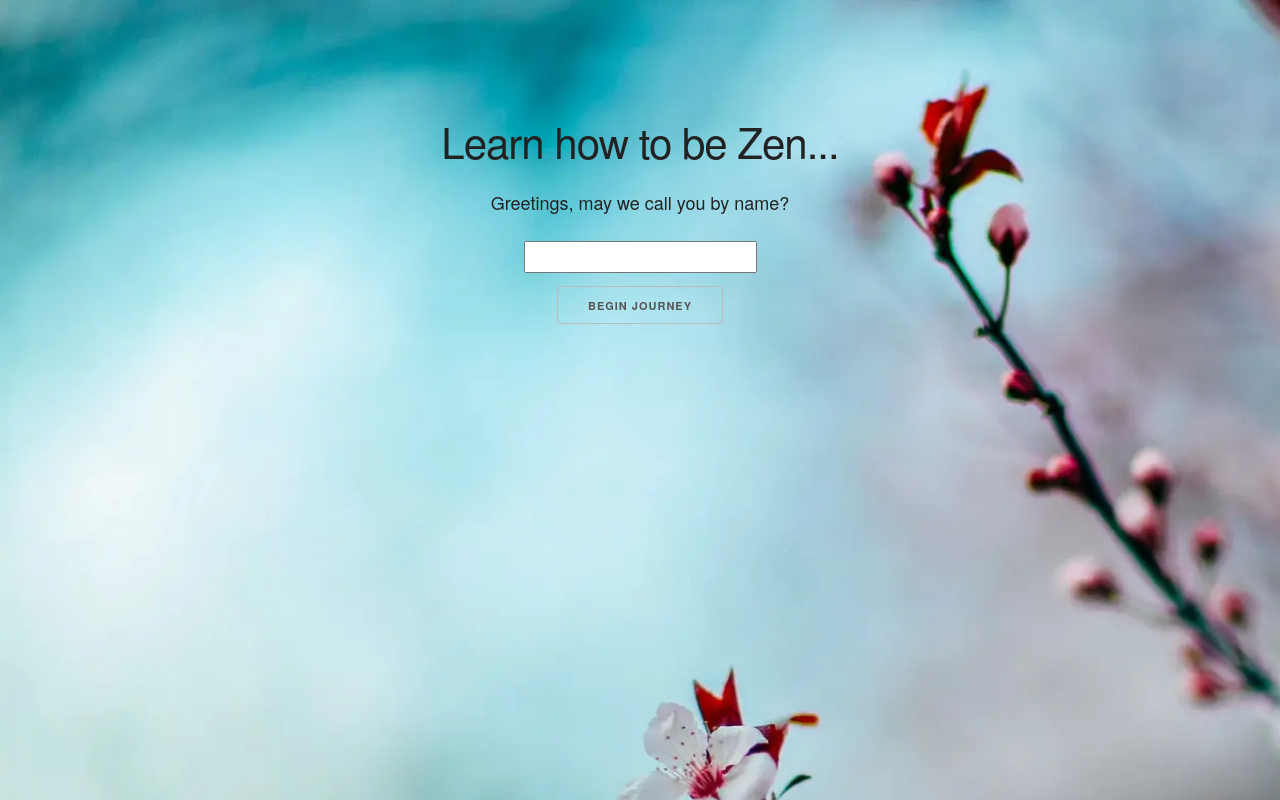
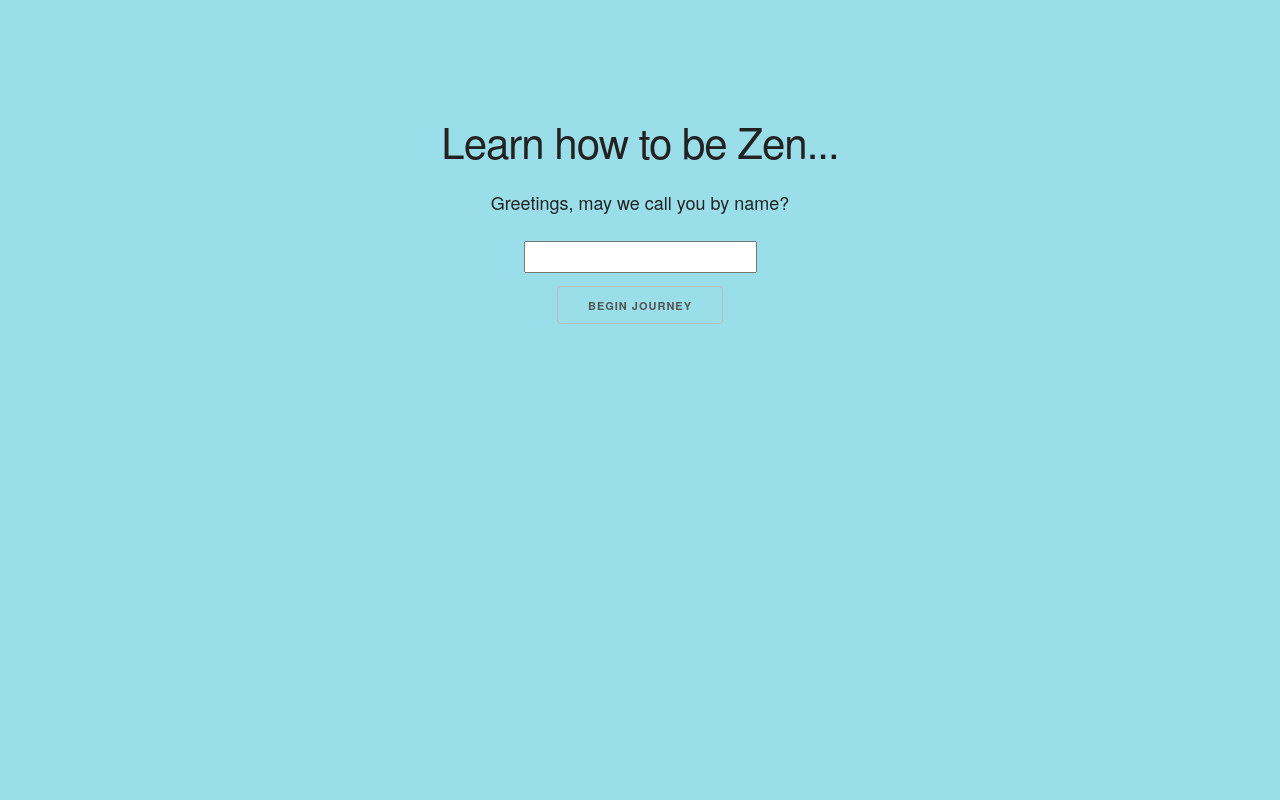
Before and after one commit to djmisha/learnzen.org, a React (Create React App) app: page / in a window 1280 px wide. Built offline with nearby package versions, Linux system fonts and the light colour scheme; a web font is replaced by a local one; what unsplash-js would draw is missing.

Commit message:
daily commit

```diff
--- a/src/FileteredPoemsTable.js
+++ b/src/FileteredPoemsTable.js
@@ -5,6 +5,7 @@ import Hello from "./hello.js";
 import NavigationBar from "./navigation-bar";
 import PoemsTable from "./PoemsTable";
 import WelcomeScene from "./welcome";
+// import PlusZens from "./countZens";
 
 class FileteredPoemsTable extends React.Component {
     constructor(props) {
@@ -60,6 +61,8 @@ class FileteredPoemsTable extends React.Component {
         // let updatedPoemCount = 1 + 1;
         // updatedPoemCount = updatedPoemCount + 1;
         localStorage.setItem("totalseenPoems", updatedPoemCount);
+
+        // PlusZens(0.1);
 
         const changelogo =
             this.state.logoSpinClass === "spin" ? "spin-more" : "spin";
--- a/src/components/single-poem-row/index.js
+++ b/src/components/single-poem-row/index.js
@@ -17,6 +17,11 @@ class SinglePoemRow extends React.Component {
         } else {
             changeClass = "visiblePoem";
         }
+
+        let updatedPoemCount = Number(localStorage.totalseenPoems) + 1;
+        // let updatedPoemCount = 1 + 1;
+        // updatedPoemCount = updatedPoemCount + 1;
+        localStorage.setItem("totalseenPoems", updatedPoemCount);
 
         console.log(changeClass);
 
--- a/src/finalRender.js
+++ b/src/finalRender.js
@@ -2,7 +2,7 @@ import React from "react";
 import dataArray from "./data";
 import FileteredPoemsTable from "./FileteredPoemsTable";
 import SignIn from "./localStorage";
-import Body from "./unsplash"
+import Unsplash from "./unsplash";
 // import WelcomeScene from "./welcome";
 // import SignIn from "./localStorage";
 // import Hello from "./hello"
@@ -17,7 +17,7 @@ class FinalRender extends React.Component {
             return (
                 <div>
                     <FileteredPoemsTable poems={dataArray} />
-                    <Body></Body>
+                    <Unsplash></Unsplash>
                 </div>
             );
         } else {
--- a/src/sass/styles.scss
+++ b/src/sass/styles.scss
@@ -5,22 +5,7 @@ html {
 @import url("https://fonts.googleapis.com/css?family=Source+Serif+Pro&display=swap");
 
 body {
-    background: #9adee9 url("../images/background.webp") top left;
-    background-repeat: no-repeat;
-    background-size: auto 100%;
-    background-attachment: fixed;
-    min-height: 100vh;
-    max-height: 100vh;
-}
-
-@media (min-width: 1000px) {
-    body {
-        background: #9adee9 url("../images/background.webp") top left;
-        background-repeat: no-repeat;
-        background-size: 160% auto;
-        background-attachment: fixed;
-        min-height: 100vh;
-    }
+    background: #9adee9;
 }
 
 .unsplash-feed {
@@ -31,13 +16,17 @@ body {
     left: 0;
     right: 0;
     bottom: 0;
-    height: 100%;
+    height: 100vh;
     img {
         margin: 0 auto;
         max-height: 100%;
         left: 0;
         right: 0;
         position: absolute;
+        @media (min-width: 768px) {
+            width: 100vw;
+            max-height: none;
+        }
     }
 }
 
@@ -47,7 +36,6 @@ body {
 
 .onboarding {
     text-align: center;
-    // background-color: b;
 }
 
 .read-count {
@@ -121,14 +109,6 @@ header {
     }
 }
 
-.info-overlay {
-    .buddah svg {
-        margin-top: 40px;
-        fill: #fff;
-        width: 80px;
-    }
-}
-
 .info {
     svg {
         position: relative;
@@ -158,6 +138,11 @@ header {
     z-index: 9999;
     color: white;
     overflow: scroll;
+    .buddah svg {
+        margin-top: 40px;
+        fill: #fff;
+        width: 80px;
+    }
 }
 
 .info-overlay.info-hidden {
@@ -186,6 +171,8 @@ header {
     line-height: 1.4em;
 }
 
+/*  ALL POEMS  */
+
 ul.all-poems {
     list-style: none;
     margin: 0;
@@ -206,15 +193,25 @@ ul.all-poems {
 
 .all-poems > li {
     border: 1px solid black;
-    background-color: rgba($color: #000, $alpha: 0.4);
-    font-size: 17px;
+    background-color: rgba($color: #000, $alpha: 0.9);
+    font-size: 16px;
     // width: 100%;
     padding: 40px 10px 0px 20px;
-    opacity: 0.2;
+    opacity: 0.9;
     // visibility: hidden;
+    visibility: visible;
+    position: absolute;
+    top: 65px;
+    bottom: 0;
+    left: 5px;
+    right: 5px;
+    height: calc(100vh - 157px);
+    transition: all 0.5s ease;
+
     p,
     span {
-        color: (rgba($color: #fff, $alpha: 0.3));
+        // color: (rgba($color: #fff, $alpha: 0.3));
+        color: (rgba($color: #fff, $alpha: 1));
     }
     P {
         transition: color 1s ease;
@@ -229,6 +226,7 @@ ul.all-poems {
 }
 
 .all-poems > li.visiblePoem {
+    background-color: rgba($color: #000, $alpha: 0.4);
     display: block;
     visibility: visible;
     position: absolute;
@@ -236,8 +234,7 @@ ul.all-poems {
     bottom: 0;
     left: 5px;
     right: 5px;
-    height: calc(100vh - 157px);
-    transition: opacity 1.5s ease;
+    // height: calc(100vh - 157px);
     opacity: 1;
     color: #fff !important;
     overflow: scroll;
@@ -272,7 +269,6 @@ ul.all-poems {
     left: 0;
     width: 100%;
     height: 80px;
-    // border-top: 1px solid lighten($color: #000000, $amount: 60%);
     background: #000;
     margin: 0 !important;
     color: #eee;
@@ -318,10 +314,6 @@ ul.all-poems {
     right: calc(50% - 15px);
     color: #fff;
     font-weight: normal;
-}
-
-form label {
-    // display: none;
 }
 
 @media (min-width: 750px) {
```
Also changed, not shown: src/unsplash.js (+6 -7 lines), 1 other file (tests, documents, lock files or other folders).
